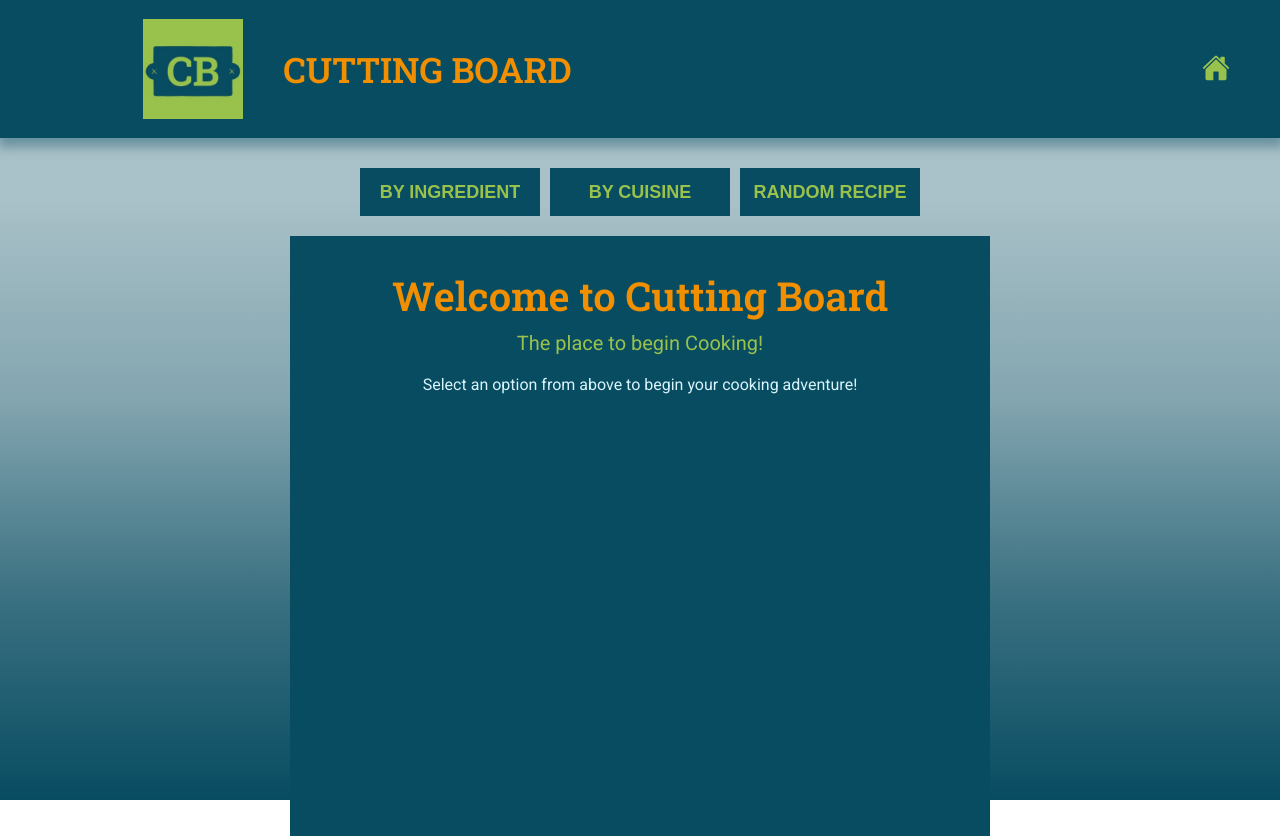
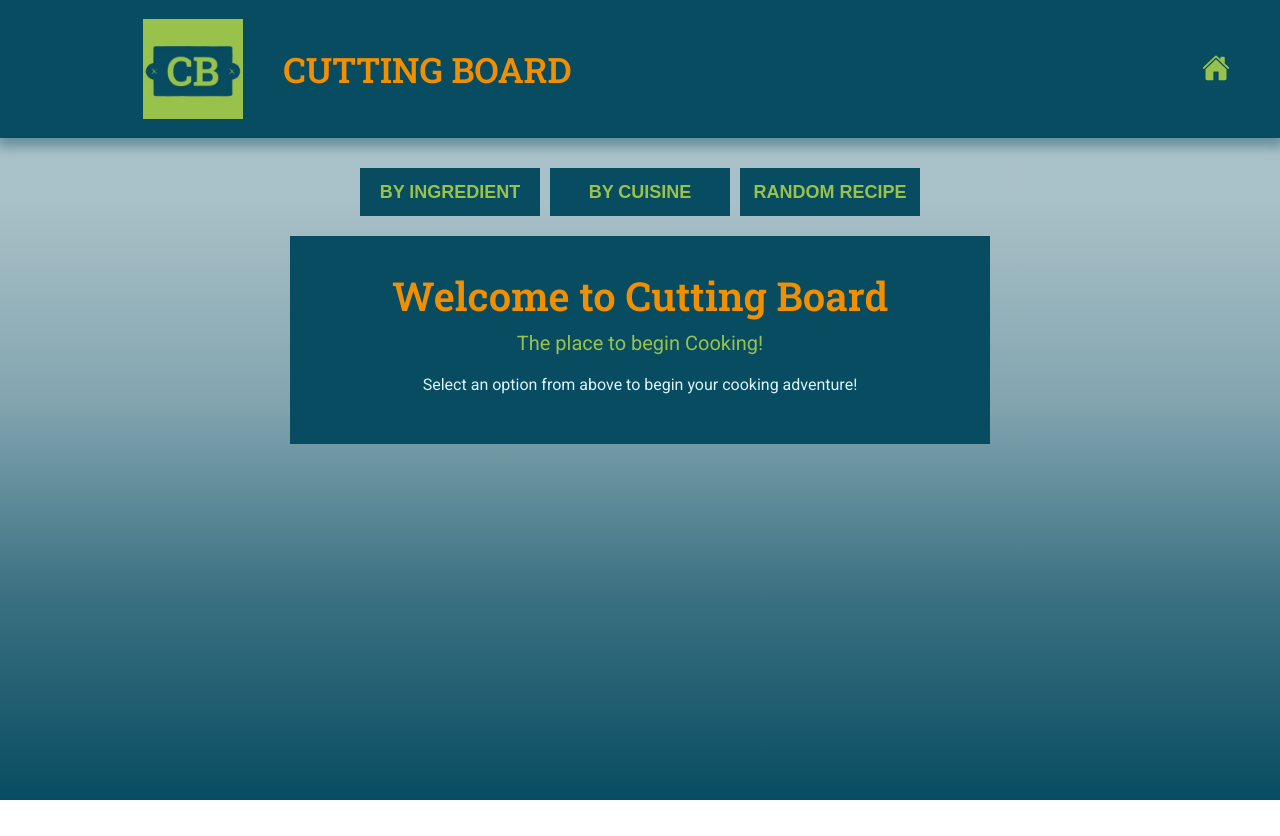
Before and after one commit to Andrew-Horvath/cutting-board, a React (Create React App) app: page / in a window 1280 px wide. After the commit the page ends 800 px from the top, so only its background shows below. Built offline with nearby package versions, Linux system fonts and the light colour scheme; the HTML template or start-up script is replaced by a standard one.

Commit message:
fixed dash styling

```diff
--- a/src/pages/Dashboard.js
+++ b/src/pages/Dashboard.js
@@ -20,8 +20,8 @@ const styles = {
         display: 'flex',
         alignItems: 'center',
         flexDirection: 'column',
-        padding: '1rem',
-        height: '75vh',
+        padding: '1rem 1rem 5rem 1rem',
+        height: '100%',
         maxWidth: '70rem',
         background: 'rgba(8, 76, 97, 1)',
         margin: '2rem auto 0',
```
